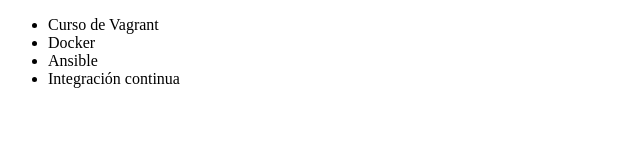
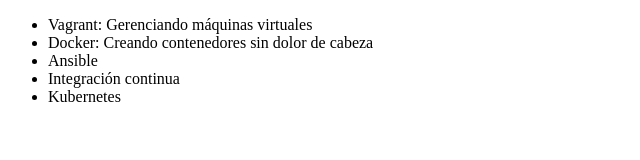
Before and after one commit to WilfredoEscS/curso-alura-git-y-github, a plain HTML site: page index.html in a window 1280 px wide. Shown: the whole page, without its empty margins (0-640 px from the left). Drawn offline with Linux system fonts and the light colour scheme.

Commit message:
Revert "Cambiando el código"
This reverts commit 5a8185fd3000d49816fab0e79b91adcce3f39d9a.

```diff
--- a/index.html
+++ b/index.html
@@ -6,10 +6,11 @@
 </head>
 <body>
      <ul>
-         <li> Curso de Vagrant </li>
-         <li> Docker </li>
+         <li> Vagrant: Gerenciando máquinas virtuales </li>
+         <li> Docker: Creando contenedores sin dolor de cabeza </li>
          <li> Ansible </li>
          <li> Integración continua </li>
+         <li> Kubernetes </li>
      </ul>
 </body>
 </html>
```
